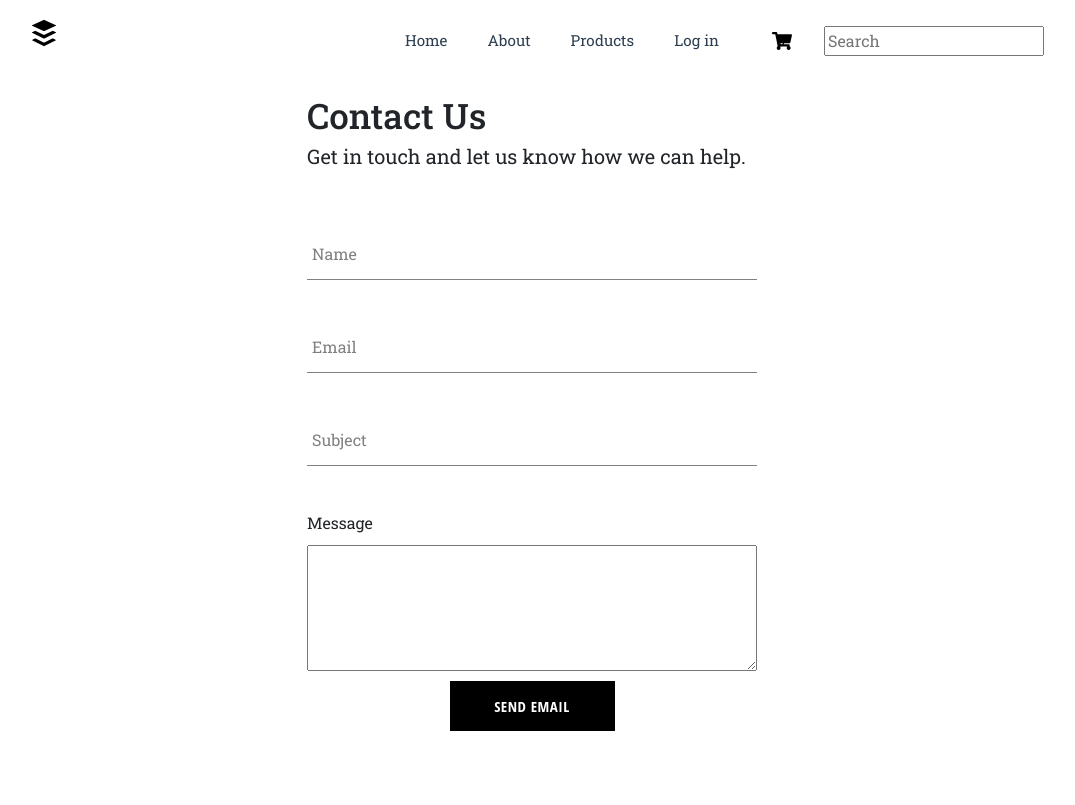
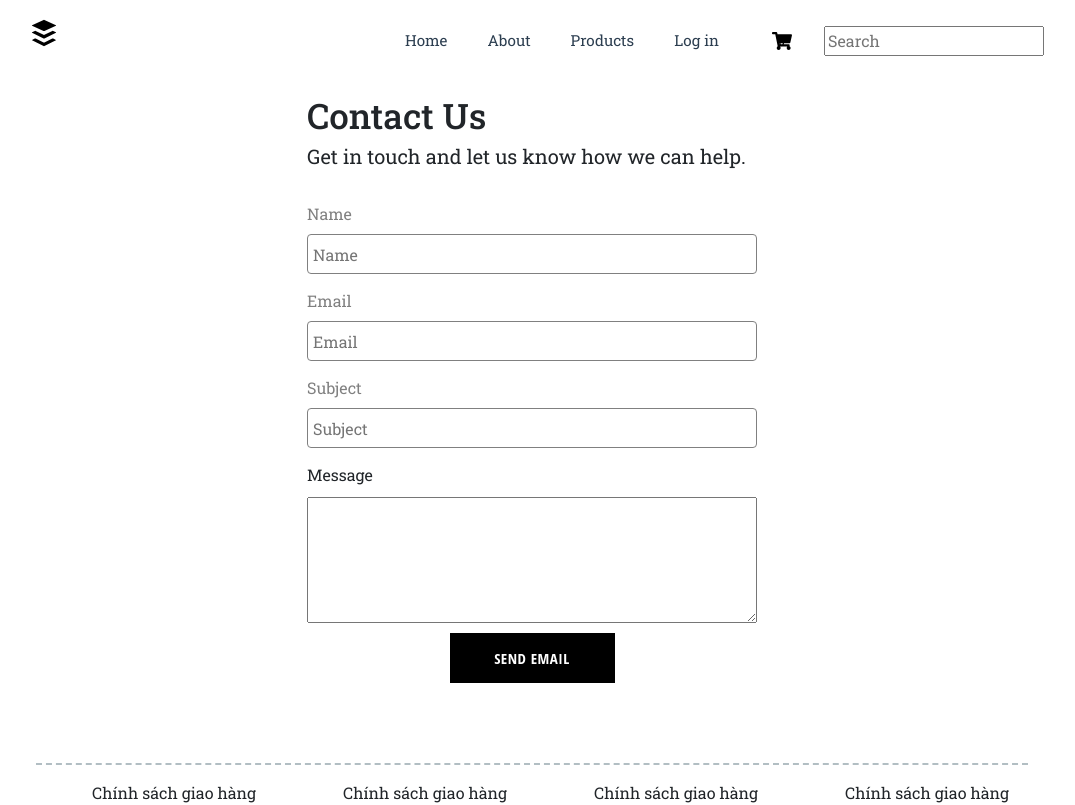
Before and after one commit to bminh1762000/front_end_datn, a React (Create React App) app: page /contact in a window 1280 px wide. Shown: the top 805 px of the page, without its empty margins (108-1183 px from the left). Built offline with nearby package versions, Linux system fonts and the light colour scheme.

Commit message:
feat: change style login screen

```diff
--- a/package.json
+++ b/package.json
@@ -17,6 +17,7 @@
     "@types/react-dom": "16.9.8",
     "axios": "^1.3.5",
     "bootstrap": "^5.2.3",
+    "formik": "^2.2.9",
     "react": "16.12.0",
     "react-bootstrap": "^2.7.2",
     "react-dom": "16.12.0",
@@ -31,7 +32,8 @@
     "redux-saga": "^1.2.3",
     "reselect": "^4.1.7",
     "styled-components": "^5.3.9",
-    "typescript": "^4.9.5"
+    "typescript": "^4.9.5",
+    "yup": "^1.1.1"
   },
   "devDependencies": {
     "@babel/eslint-parser": "^7.19.1",
--- a/src/App.tsx
+++ b/src/App.tsx
@@ -38,7 +38,7 @@ const App = ({ currentUser, checkUserSession }) => {
                     <Route exact path="/about" component={AboutPage} />
                     <Route path="/products" component={ProductPage} />
                     <Route exact path="/login" render={() => (currentUser ? <Redirect to="/" /> : <LoginPage />)} />
-                    <Route exact path="/sign-up" component={SignUpPage} />
+                    <Route exact path="/signup" component={SignUpPage} />
                     <Route exact path="/forgot-password" component={ForgotPasswordPage} />
                     <Route component={HomePage} />
                 </Switch>
--- a/src/components/FormInput.tsx
+++ b/src/components/FormInput.tsx
@@ -1,68 +1,54 @@
 import React from 'react';
-import styled, { css } from 'styled-components';
+import styled from 'styled-components';
 
-const FormInput = ({ handleChange, label, ...props }) => (
+type Props = {
+    handleChange: (event: React.ChangeEvent<HTMLInputElement>) => void;
+    label: string;
+    placeholder?: string;
+    isValid?: boolean;
+    error?: string;
+} & React.InputHTMLAttributes<HTMLInputElement>;
+
+const FormInput = ({ handleChange, label, placeholder, ...props }: Props) => (
     <GroupContainer>
-        <FormInputContainer onChange={handleChange} {...props} className={props.isValid ? '' : 'noValid'} />
-        {label ? <FormInputLabel className={props.value.length ? 'shrink' : ''}>{label}</FormInputLabel> : null}
+        <FormInputLabel className="input-label">{label}</FormInputLabel>
+        <FormInputContainer
+            onChange={handleChange}
+            {...props}
+            className={props.isValid ? '' : 'noValid'}
+            placeholder={placeholder || label || ''}
+        />
+        {!props.isValid && props.error && <div className="text-danger">{props.error}</div>}
     </GroupContainer>
 );
 
 const subColor = 'grey';
-const mainColor = 'black';
-
-const shrinkLabelStyles = css`
-    top: -25px;
-    left: 0px;
-    font-size: 12px;
-    color: ${mainColor};
-`;
 
 const GroupContainer = styled.div`
-    position: relative;
-    margin: 45px 0;
-    input[type='password'] {
-        letter-spacing: 0.3em;
+    margin: 15px 0;
+    .text-danger {
+        margin-top: 5px;
     }
 `;
 
 const FormInputContainer = styled.input`
-    background: none;
-    background-color: white;
+    background: transparent;
     color: ${subColor};
-    font-size: 18px;
+    height: 40px;
     padding: 10px 10px 10px 5px;
-    display: block;
+    display: inline-block;
     width: 100%;
-    border: none;
-    border-radius: 0;
-    border-bottom: 1px solid ${subColor};
-    margin: 25px 0;
+    border-radius: 0.25rem;
+    border: 1px solid ${subColor};
 
     &.noValid {
         border: 1px solid #ed4c67;
-    }
-
-    &:focus {
-        outline: none;
-    }
-    &:focus ~ label {
-        ${shrinkLabelStyles}
     }
 `;
 
 const FormInputLabel = styled.label`
     color: ${subColor};
     font-size: 16px;
-    font-weight: normal;
-    position: absolute;
-    pointer-events: none;
-    left: 5px;
-    top: 10px;
-    transition: 300ms ease all;
-    &.shrink {
-        ${shrinkLabelStyles}
-    }
 `;
 
 export default FormInput;
--- a/src/components/SignIn.tsx
+++ b/src/components/SignIn.tsx
@@ -1,101 +1,79 @@
-import React, { useState } from 'react';
+import React from 'react';
 import { connect } from 'react-redux';
 
 import FormInput from './FormInput';
 import CustomButton from './CustomButton';
-import { required, isEmail, length } from '../utils/validation';
+
 import { emailSignInStart } from '../redux/user/user.actions';
 import styled from 'styled-components';
 import { Link } from 'react-router-dom';
+import { useFormik } from 'formik';
+import { loginSchema } from '../utils/validation/login';
+
+const ROOT = 'da-sign-in';
 
 const SignIn = ({ emailSignInStart }) => {
-    const initialValues = {
-        logInForm: {
-            email: {
-                value: '',
-                valid: true,
-                validators: [required, isEmail],
-            },
-            password: {
-                value: '',
-                valid: true,
-                validators: [required, length({ min: 8 })],
-            },
+    const formik = useFormik({
+        enableReinitialize: true,
+        initialValues: {
+            email: '',
+            password: '',
         },
-        formValid: false,
-    };
+        validationSchema: loginSchema,
+        onSubmit: (values) => {
+            emailSignInStart({ email: values.email, password: values.password });
+        },
+    });
 
-    const [values, setValues] = useState(initialValues);
+    const { errors, values, submitForm, setValues, touched } = formik;
 
-    const handleSubmit = (event) => {
-        event.preventDefault();
-        const {
-            logInForm: { email, password },
-            formValid,
-        } = values;
-        if (!formValid) {
-            alert("Form don't valid. Please enter valid form.");
-            return;
-        }
-        emailSignInStart({ email: email.value, password: password.value });
+    const handleSubmit = () => {
+        submitForm();
     };
 
     const handleChange = (event) => {
         const { name, value } = event.target;
-        let isValid = true;
-        for (const validator of values.logInForm[name].validators) {
-            isValid = isValid && validator(value);
-        }
-        const updatedForm = {
-            ...values.logInForm,
-            [name]: {
-                ...values.logInForm[name],
-                value: value,
-                valid: isValid,
-            },
-        };
-        let isValidForm = true;
-        for (const inputName in values.logInForm) {
-            isValidForm = isValidForm && values.logInForm[inputName].valid;
-        }
-        setValues({ logInForm: updatedForm, formValid: isValidForm });
+        setValues({ ...values, [name]: value });
     };
 
     return (
         <SignInContainer>
             <h2>I already have an account</h2>
-            <span>Sign in with your email and password</span>
 
-            <form onSubmit={handleSubmit}>
+            <div className="form-login">
                 <FormInput
                     name="email"
                     type="email"
-                    value={values.logInForm.email.value}
+                    value={values.email}
                     handleChange={handleChange}
                     label="Email"
-                    isValid={values.logInForm.email.valid}
+                    isValid={!(!!errors.email && touched.email)}
+                    error={errors.email}
                 />
                 <FormInput
                     name="password"
                     type="password"
-                    value={values.logInForm.password.value}
+                    value={values.password}
                     handleChange={handleChange}
                     label="Password"
-                    isValid={values.logInForm.password.valid}
+                    isValid={!(!!errors.password && touched.password)}
+                    error={errors.password}
                 />
-                <div className="mt-5">
+                <div className="forgot-password">
                     <Link to="/forgot-password">Forgot Password?</Link>
                 </div>
 
                 <ButtonsContainer>
-                    <CustomButton type="submit"> Sign in </CustomButton>
-                    <CustomButton>
+                    <CustomButton type="button" onClick={handleSubmit}>
+                        Sign in
+                    </CustomButton>
+                    <CustomButton className="btn-signup">
                         <Link to="/signup" className="button signup">
                             SignUp
                         </Link>
                     </CustomButton>
                 </ButtonsContainer>
-            </form>
+            </div>
         </SignInContainer>
     );
 };
@@ -105,12 +83,27 @@ const SignInContainer = styled.div`
     display: flex;
     flex-direction: column;
 
+    .form-login {
+        width: 100%;
+        .forgot-password {
+            margin-bottom: 20px;
+        }
+    }
+
     h2 {
         margin: 10px 0;
     }
 
-    @media (max-width: 768px) {
-        margin-bottom: 50px;
+    .btn-signup {
+        .signup {
+            color: #fff;
+            text-decoration: none;
+        }
+        &:hover {
+            .signup {
+                color: #000;
+            }
+        }
     }
 `;
 
--- /dev/null
+++ b/src/utils/validation/login.ts
@@ -0,0 +1,6 @@
+import * as Yup from 'yup';
+
+export const loginSchema = Yup.object().shape({
+    email: Yup.string().email('This field is not a email').required('The field is required.'),
+    password: Yup.string().required('The field is required.'),
+});
```
Also changed, not shown: .eslintrc.json, 1 other file (tests, documents, lock files or other folders).
